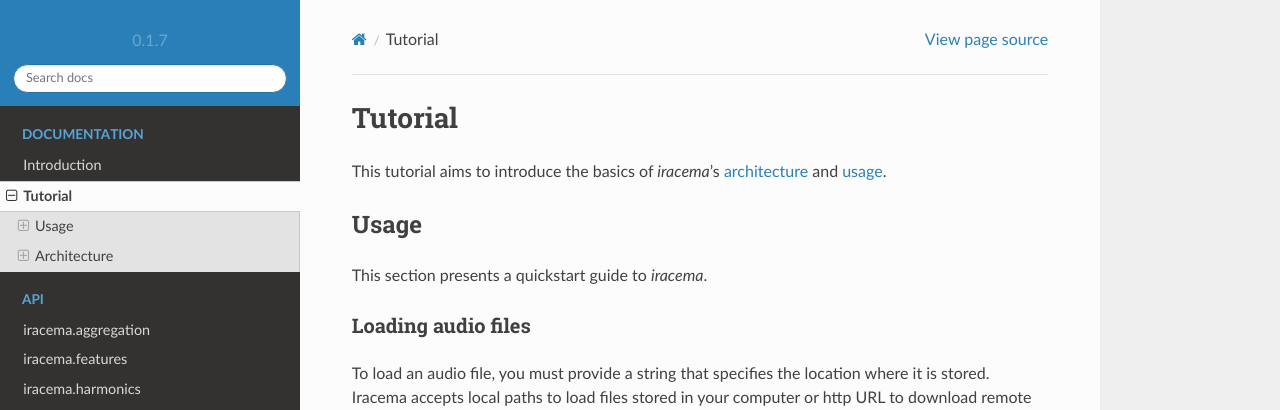
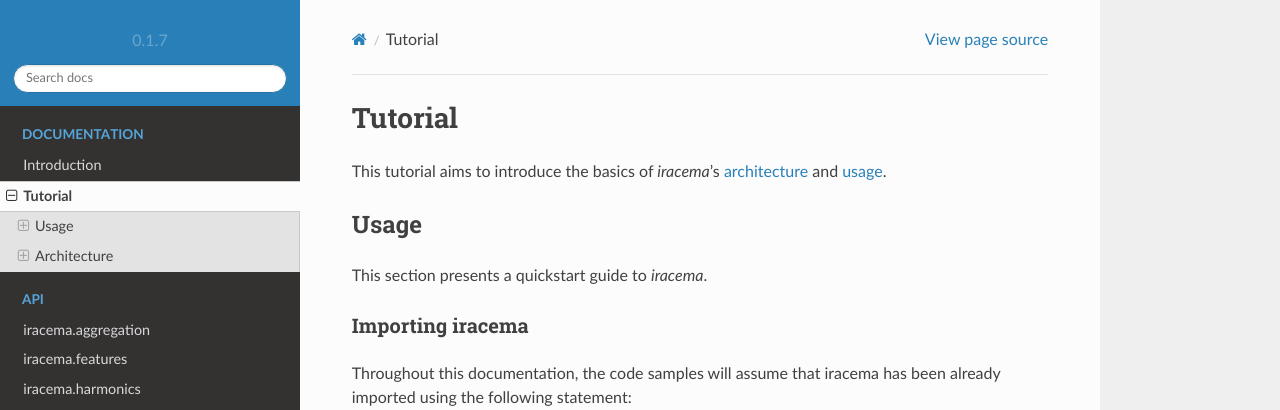
Before and after one commit to cegeme/iracema, a Sphinx documentation site: the page built from docs/tutorial.rst, in a window 1280 px wide and 1400 px high. Shown: the top 410 px of the window. Built offline with Sphinx 7.4.7 and the Read the Docs theme 2.0.0, drawn with Linux system fonts in a browser that asks for light colours; some of the changed lines change nothing that is shown; some of the changed text lies outside the part shown.

Commit message:
Update docs to previously import iracema as ir

```diff
--- a/docs/conf.py
+++ b/docs/conf.py
@@ -38,16 +38,29 @@
               'sphinx.ext.coverage', 'sphinx.ext.mathjax',
               'sphinx.ext.ifconfig', 'sphinx.ext.viewcode',
               'sphinx.ext.githubpages', 'sphinxcontrib.napoleon',
-              'matplotlib.sphinxext.plot_directive',
+              'matplotlib.sphinxext.plot_directive', 'sphinx.ext.doctest'
               ]
 
 # Hide source code link for plotting
 plot_html_show_source_link = False
 # plot_html_show_formats = False
 
+# setup code for doctest
+doctest_global_setup = """
+import iracema as ir
+import os
+from pathlib import Path
+samples_path = Path(iracema.root, '..', 'audio', 'iracema-audio')
+os.chdir(samples_path)
+"""
+
 # Code that should be executed before each plot.
 plot_pre_code = """
-import iracema
+import iracema as ir
+import os
+from pathlib import Path
+samples_path = Path(ir.root, '..', 'audio', 'iracema-audio')
+os.chdir(samples_path)
 """
 
 # Add any paths that contain templates here, relative to this directory.
--- a/docs/tutorial.rst
+++ b/docs/tutorial.rst
@@ -12,6 +12,14 @@
 
 This section presents a quickstart guide to *iracema*.
 
+Importing iracema
+=================
+
+Throughout this documentation, the code samples will assume that iracema has been
+already imported using the following statement:
+
+>>> import iracema as ir
+
 Loading audio files
 ===================
 
@@ -24,8 +32,8 @@
    :include-source:
    :context: close-figs
 
-   import iracema
-   audio = iracema.Audio("https://raw.githubusercontent.com/cegeme/iracema-audio/master/05 - Trumpet - Haydn.wav")
+   import iracema as ir
+   audio = ir.Audio("05 - Trumpet - Haydn.wav")
 
 To play the loaded audio:
 
@@ -59,19 +67,19 @@
    window, hop = 2048, 1024
 
    # calculating the FFT
-   fft = iracema.spectral.fft(audio, window, hop)
+   fft = ir.spectral.fft(audio, window, hop)
 
    # plotting the spectrogram
-   iracema.plot.plot_spectrogram(fft)
+   ir.plot.plot_spectrogram(fft)
 
    # calculating the RMS
-   rms = iracema.features.rms(audio, window, hop)
+   rms = ir.features.rms(audio, window, hop)
 
    # plotting the RMS
    rms.plot()
 
    # calculating the Peak Envelope
-   peak = iracema.features.peak_envelope(audio, window, hop)
+   peak = ir.features.peak_envelope(audio, window, hop)
 
    # plotting the Peak Envelope
    peak.plot()
@@ -89,10 +97,10 @@
 .. code:: python
 
   # extract pitch
-  hps_pitch = iracema.pitch.hps(fft, minf0=1, maxf0=1000)
+  hps_pitch = ir.pitch.hps(fft, minf0=1, maxf0=1000)
 
   #extract harmonics
-  harmonics = iracema.harmonics.extract(fft, hps_pitch)
+  harmonics = ir.harmonics.extract(fft, hps_pitch)
 
 .. _architecture:
 
```
